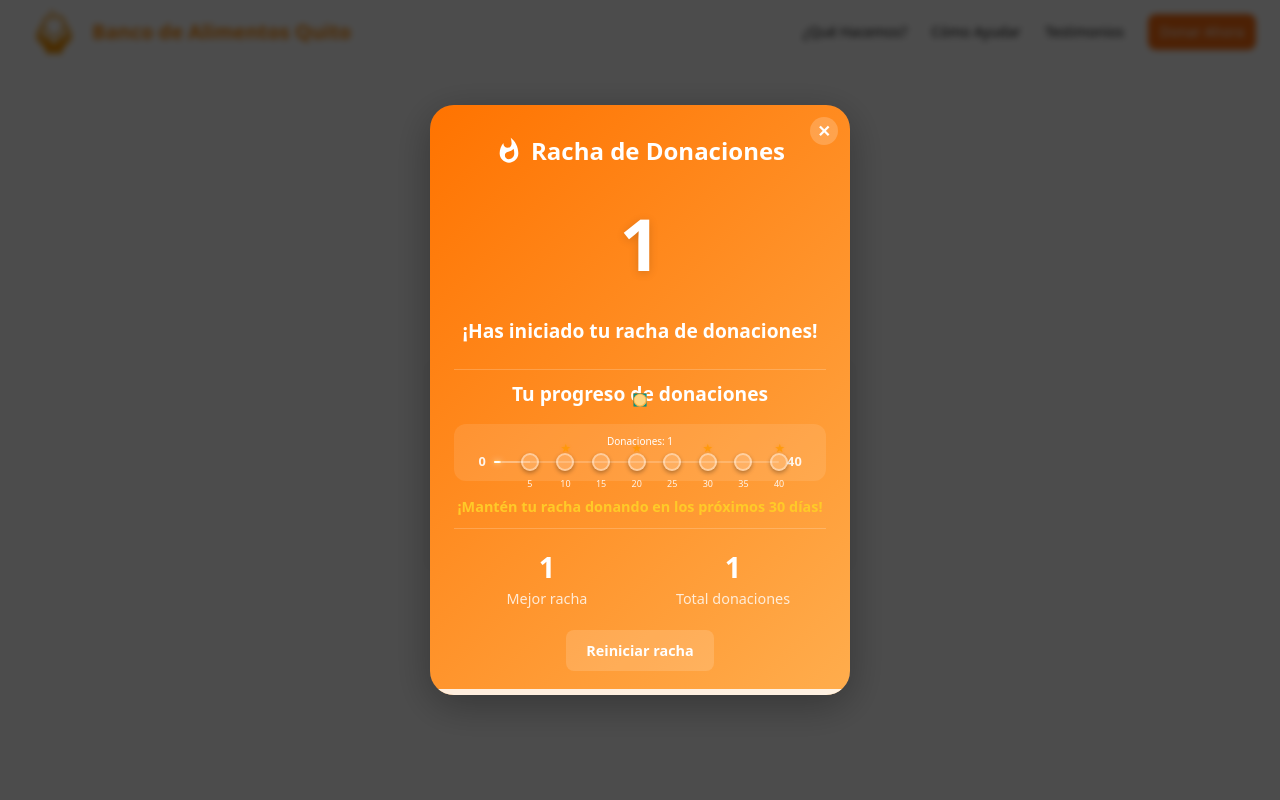
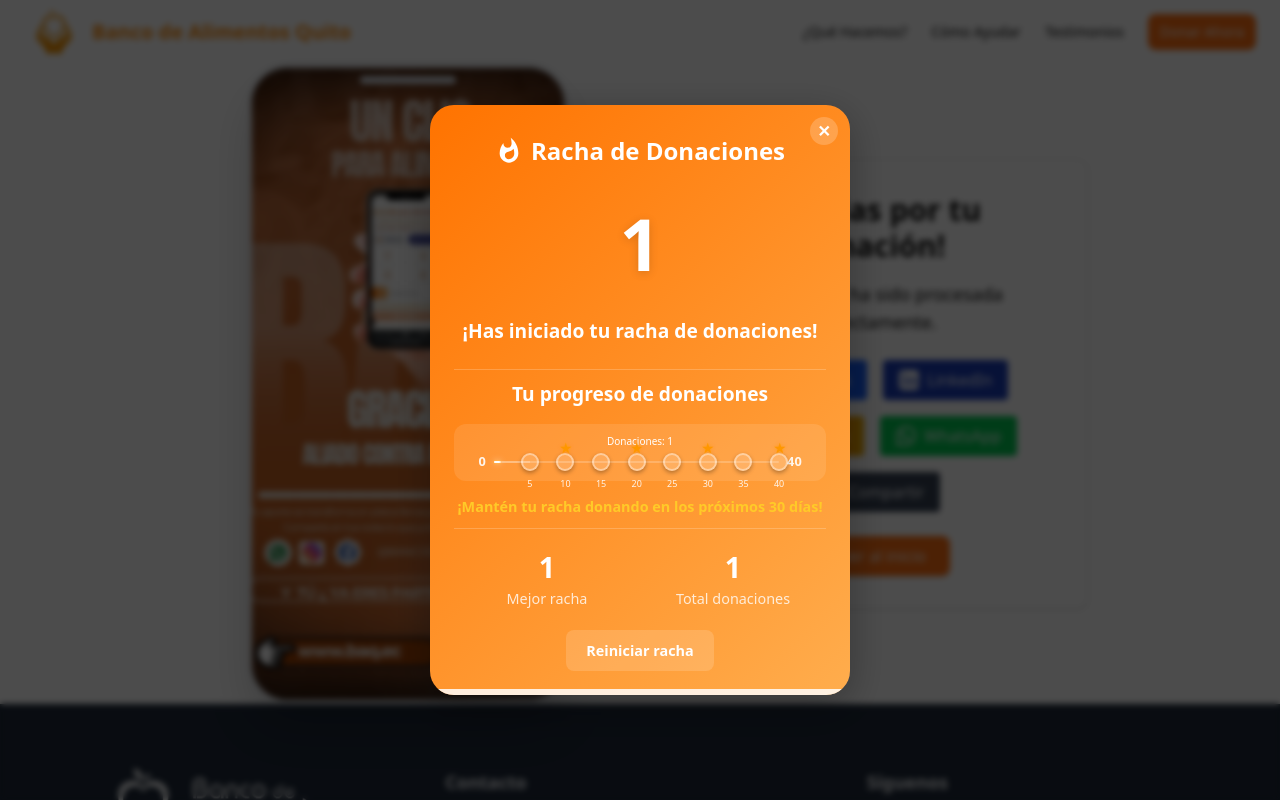
Before and after one commit to JSGGY/BAQ-Front, a Next.js app: page /thank-you in a window 1280 px wide. Shown: the top 800 px of the page. Built offline with nearby package versions, Linux system fonts and the light colour scheme.

Commit message:
feat: add payment thanks

```diff
--- a/src/app/donacion/mensual/page.tsx
+++ b/src/app/donacion/mensual/page.tsx
@@ -1,10 +1,12 @@
 'use client';
 import React, { useState } from 'react';
-import { useSearchParams } from 'next/navigation';
-import { confetti } from 'sonner';
+import { useSearchParams, useRouter } from 'next/navigation';
+import { toast } from 'sonner';
+import Link from 'next/link';
 
 export default function DonacionMensualPage() {
   const params = useSearchParams();
+  const router = useRouter();
   const monto = Number(params.get('monto')) || 0;
   const [form, setForm] = useState({
     correo: '',
@@ -15,12 +17,14 @@ export default function DonacionMensualPage() {
   });
   const [enviado, setEnviado] = useState(false);
   const [tocado, setTocado] = useState<{[k: string]: boolean}>({});
+  const [termsChecked, setTermsChecked] = useState(false);
 
   const handleChange = (e: React.ChangeEvent<HTMLInputElement | HTMLSelectElement>) => {
-    const { name, value, type, checked } = e.target;
+    const target = e.target;
+    const { name, value, type } = target;
     setForm(f => ({
       ...f,
-      [name]: type === 'checkbox' ? checked : value,
+      [name]: type === 'checkbox' ? (target as HTMLInputElement).checked : value,
     }));
     setTocado(t => ({ ...t, [name]: true }));
   };
@@ -32,10 +36,20 @@ export default function DonacionMensualPage() {
   const handleSubmit = (e: React.FormEvent) => {
     e.preventDefault();
     setTocado({ correo: true, cuenta: true, tipoCuenta: true, banco: true, acepta: true });
-    if (!(form.correo && form.cuenta && form.tipoCuenta && form.banco && form.acepta)) return;
+    if (!(form.correo && form.cuenta && form.tipoCuenta && form.banco && form.acepta && termsChecked)) return;
     setEnviado(true);
-    confetti();
-    setTimeout(() => setEnviado(false), 2200);
+    toast.success('¡Contrato generado!', {
+      description: 'Te hemos enviado el contrato generado a tu correo electrónico.',
+      duration: 2200,
+      action: {
+        label: '',
+        onClick: () => {},
+      },
+    });
+    setTimeout(() => {
+      setEnviado(false);
+      router.push('/thank-you');
+    }, 2200);
   };
 
   return (
@@ -69,7 +83,7 @@ export default function DonacionMensualPage() {
               value={form.correo}
               onChange={handleChange}
               onBlur={handleBlur}
-              style={{ width: '100%', padding: 12, borderRadius: 8, border: '1px solid #ddd', marginTop: 4, fontSize: 16, '::placeholder': { color: '#bbb' } }}
+              style={{ width: '100%', padding: 12, borderRadius: 8, border: '1px solid #ddd', marginTop: 4, fontSize: 16, color: '#222' }}
               placeholder="tucorreo@email.com"
             />
             {tocado.correo && !form.correo && <span style={{ color: '#e53e3e', fontSize: 13 }}>Falta completar este campo</span>}
@@ -83,7 +97,7 @@ export default function DonacionMensualPage() {
               value={form.cuenta}
               onChange={handleChange}
               onBlur={handleBlur}
-              style={{ width: '100%', padding: 12, borderRadius: 8, border: '1px solid #ddd', marginTop: 4, fontSize: 16, '::placeholder': { color: '#bbb' } }}
+              style={{ width: '100%', padding: 12, borderRadius: 8, border: '1px solid #ddd', marginTop: 4, fontSize: 16, color: '#222' }}
               placeholder="Ej: 1234567890"
             />
             {tocado.cuenta && !form.cuenta && <span style={{ color: '#e53e3e', fontSize: 13 }}>Falta completar este campo</span>}
@@ -163,9 +177,31 @@ export default function DonacionMensualPage() {
             </span>
             {tocado.acepta && !form.acepta && <span style={{ color: '#e53e3e', fontSize: 13, display: 'block', marginTop: 4 }}>Debes aceptar la cláusula</span>}
           </div>
+          <div style={{ width: '100%', margin: '12px 0', background: '#f8fafc', borderRadius: 8, padding: 12, border: '1px solid #eee', color: '#2F3388', fontSize: 15 }}>
+            <input
+              type="checkbox"
+              name="terms"
+              checked={termsChecked}
+              onChange={e => setTermsChecked(e.target.checked)}
+              required
+              style={{ marginRight: 8 }}
+            />
+            <span>
+              Acepto que he leído previamente los{' '}
+              <Link
+                href="/politicas"
+                className="text-primary hover:underline"
+                target="_blank"
+                rel="noopener noreferrer"
+              >
+                Términos y Condiciones, y Política de Tratamiento de Datos Personales
+              </Link>
+              .
+            </span>
+          </div>
           <button
             type="submit"
-            disabled={!(form.correo && form.cuenta && form.tipoCuenta && form.banco && form.acepta)}
+            disabled={!(form.correo && form.cuenta && form.tipoCuenta && form.banco && form.acepta && termsChecked)}
             style={{
               width: '100%',
               background: 'linear-gradient(90deg, #ff7300, #ffb347)',
@@ -177,8 +213,8 @@ export default function DonacionMensualPage() {
               padding: 14,
               marginTop: 8,
               boxShadow: '0 2px 8px #ff730033',
-              cursor: !(form.correo && form.cuenta && form.tipoCuenta && form.banco && form.acepta) ? 'not-allowed' : 'pointer',
-              opacity: !(form.correo && form.cuenta && form.tipoCuenta && form.banco && form.acepta) ? 0.5 : 1,
+              cursor: !(form.correo && form.cuenta && form.tipoCuenta && form.banco && form.acepta && termsChecked) ? 'not-allowed' : 'pointer',
+              opacity: !(form.correo && form.cuenta && form.tipoCuenta && form.banco && form.acepta && termsChecked) ? 0.5 : 1,
               transition: 'background 0.2s',
             }}
           >
--- a/src/app/thank-you/page.tsx
+++ b/src/app/thank-you/page.tsx
@@ -1,10 +1,11 @@
 'use client';
 
 import Link from 'next/link';
-import React, { useState, useEffect, useRef } from 'react';
+import React, { useState, useEffect, useRef, useCallback } from 'react';
 import { StreakData, handleStreakCalculation, createConfetti } from './DonationStreak';
 import DonationStreakPopup from './DonationStreakPopup';
 import DonationStreakMinimized from './DonationStreakMinimized';
+import Image from 'next/image';
 
 export default function ThankYou() {
   // Estados para el manejo de la racha de donaciones
@@ -24,6 +25,28 @@ export default function ThankYou() {
   const [donationHistory, setDonationHistory] = useState<Array<{date: string, amount?: number, breakPoint?: boolean, milestone?: boolean}>>([]);
 
   const confettiRef = useRef<HTMLDivElement | null>(null);
+
+  // Lógica para compartir en redes sociales
+  const shareText = '¡Acabo de hacer una donación al Banco de Alimentos Quito! Súmate tú también y ayuda a combatir el hambre en Ecuador.';
+  const shareUrl = typeof window !== 'undefined' ? window.location.href : 'https://baq.ec/thank-you';
+  const shareImage = '/thanks-image.jpeg';
+
+  // Web Share API para compartir en móvil (incluyendo imagen si es posible)
+  const handleNativeShare = useCallback(async () => {
+    if (navigator.share) {
+      try {
+        await navigator.share({
+          title: 'Banco de Alimentos Quito',
+          text: shareText,
+          url: shareUrl,
+        });
+      } catch (err) {
+        // Cancelado o error
+      }
+    } else {
+      alert('La función de compartir no está disponible en este navegador.');
+    }
+  }, [shareText, shareUrl]);
 
   // Simular carga y mostrar popup de racha
   useEffect(() => {
@@ -63,7 +86,7 @@ export default function ThankYou() {
       return () => {
         clearInterval(progressInterval);
       };
-    }, 1000);
+    }, []);
 
     return () => {
       clearTimeout(popupTimer);
@@ -112,12 +135,82 @@ export default function ThankYou() {
   };
 
   return (
-    <div className="flex min-h-screen flex-col items-center justify-center p-8">
-      <div className="rounded-lg border bg-card p-8 text-center shadow-sm">
-        <h1 className="text-3xl font-bold mb-4">¡Gracias por tu compra!</h1>
+    <div className="w-full max-w-4xl mx-auto grid grid-cols-1 md:grid-cols-2 gap-8 items-center min-h-[70vh]">
+      {/* Mockup de celular con imagen */}
+      <div className="flex justify-center items-center">
+        <div className="relative w-[320px] h-[640px] bg-black rounded-[2.5rem] shadow-2xl border-4 border-gray-200 flex items-center justify-center overflow-hidden">
+          <div className="absolute top-2 left-1/2 -translate-x-1/2 w-24 h-2 bg-gray-300 rounded-full z-10" />
+          <Image
+            src="/thanks-image.jpeg"
+            alt="Gracias por tu donación"
+            fill
+            className="object-cover rounded-[2.2rem]"
+            priority
+          />
+        </div>
+      </div>
+      {/* Sección de agradecimiento y compartir */}
+      <div className="rounded-lg border bg-card p-8 text-center shadow-sm flex flex-col items-center justify-center">
+        <h1 className="text-3xl font-bold mb-4">¡Gracias por tu donación!</h1>
         <p className="mb-6 text-lg">
-          Tu pago ha sido procesado correctamente.
+          Tu donación ha sido procesada correctamente.
         </p>
+        {/* Botones para compartir en redes sociales */}
+        <div className="flex flex-wrap justify-center gap-4 mb-6">
+          {/* Facebook */}
+          <a
+            href={`https://www.facebook.com/sharer/sharer.php?u=${encodeURIComponent(shareUrl)}&quote=${encodeURIComponent(shareText)}`}
+            target="_blank"
+            rel="noopener noreferrer"
+            className="inline-flex items-center gap-2 px-4 py-2 bg-blue-600 text-white rounded hover:bg-blue-700 transition"
+            title="Compartir en Facebook"
+          >
+            <svg width="20" height="20" fill="currentColor" viewBox="0 0 24 24"><path d="M22.675 0h-21.35C.595 0 0 .592 0 1.326v21.348C0 23.408.595 24 1.325 24h11.495v-9.294H9.692v-3.622h3.128V8.413c0-3.1 1.893-4.788 4.659-4.788 1.325 0 2.463.099 2.797.143v3.24l-1.918.001c-1.504 0-1.797.715-1.797 1.763v2.313h3.587l-.467 3.622h-3.12V24h6.116C23.406 24 24 23.408 24 22.674V1.326C24 .592 23.406 0 22.675 0"/></svg>
+            Facebook
+          </a>
+          {/* LinkedIn */}
+          <a
+            href={`https://www.linkedin.com/sharing/share-offsite/?url=${encodeURIComponent(shareUrl)}`}
+            target="_blank"
+            rel="noopener noreferrer"
+            className="inline-flex items-center gap-2 px-4 py-2 bg-blue-800 text-white rounded hover:bg-blue-900 transition"
+            title="Compartir en LinkedIn"
+          >
+            <svg width="20" height="20" fill="currentColor" viewBox="0 0 24 24"><path d="M19 0h-14c-2.761 0-5 2.239-5 5v14c0 2.761 2.239 5 5 5h14c2.762 0 5-2.239 5-5v-14c0-2.761-2.238-5-5-5zm-11 19h-3v-10h3v10zm-1.5-11.268c-.966 0-1.75-.784-1.75-1.75s.784-1.75 1.75-1.75 1.75.784 1.75 1.75-.784 1.75-1.75 1.75zm15.5 11.268h-3v-5.604c0-1.337-.025-3.063-1.868-3.063-1.868 0-2.154 1.459-2.154 2.967v5.7h-3v-10h2.881v1.367h.041c.401-.761 1.379-1.563 2.841-1.563 3.039 0 3.6 2.001 3.6 4.601v5.595z"/></svg>
+            LinkedIn
+          </a>
+          {/* Instagram (abrir perfil) */}
+          <a
+            href="https://www.instagram.com/baq.ec/"
+            target="_blank"
+            rel="noopener noreferrer"
+            className="inline-flex items-center gap-2 px-4 py-2 bg-gradient-to-r from-pink-500 via-red-500 to-yellow-500 text-white rounded hover:opacity-90 transition"
+            title="Ver Instagram de la Fundación"
+          >
+            <svg width="20" height="20" fill="currentColor" viewBox="0 0 24 24"><path d="M12 2.163c3.204 0 3.584.012 4.85.07 1.366.062 2.633.334 3.608 1.308.974.974 1.246 2.242 1.308 3.608.058 1.266.069 1.646.069 4.851s-.011 3.584-.069 4.85c-.062 1.366-.334 2.633-1.308 3.608-.974.974-2.242 1.246-3.608 1.308-1.266.058-1.646.069-4.85.069s-3.584-.011-4.85-.069c-1.366-.062-2.633-.334-3.608-1.308-.974-.974-1.246-2.242-1.308-3.608C2.175 15.647 2.163 15.267 2.163 12s.012-3.584.07-4.85c.062-1.366.334-2.633 1.308-3.608.974-.974 2.242-1.246 3.608-1.308C8.416 2.175 8.796 2.163 12 2.163zm0-2.163C8.741 0 8.332.013 7.052.072 5.771.131 4.659.425 3.678 1.406c-.981.981-1.275 2.093-1.334 3.374C2.013 8.332 2 8.741 2 12c0 3.259.013 3.668.072 4.948.059 1.281.353 2.393 1.334 3.374.981.981 2.093 1.275 3.374 1.334C8.332 23.987 8.741 24 12 24s3.668-.013 4.948-.072c1.281-.059 2.393-.353 3.374-1.334.981-.981 1.275-2.093 1.334-3.374.059-1.28.072-1.689.072-4.948 0-3.259-.013-3.668-.072-4.948-.059-1.281-.353-2.393-1.334-3.374-.981-.981-2.093-1.275-3.374-1.334C15.668.013 15.259 0 12 0zm0 5.838a6.162 6.162 0 1 0 0 12.324 6.162 6.162 0 0 0 0-12.324zm0 10.162a3.999 3.999 0 1 1 0-7.998 3.999 3.999 0 0 1 0 7.998zm6.406-11.845a1.44 1.44 0 1 0 0 2.881 1.44 1.44 0 0 0 0-2.881z"/></svg>
+            Instagram
+          </a>
+          {/* WhatsApp */}
+          <a
+            href={`https://wa.me/?text=${encodeURIComponent(shareText + ' ' + shareUrl)}`}
+            target="_blank"
+            rel="noopener noreferrer"
+            className="inline-flex items-center gap-2 px-4 py-2 bg-green-500 text-white rounded hover:bg-green-600 transition"
+            title="Compartir en WhatsApp"
+          >
+            <svg width="20" height="20" fill="currentColor" viewBox="0 0 24 24"><path d="M17.472 14.382c-.297-.149-1.758-.867-2.029-.967-.273-.099-.471-.148-.67.15-.197.297-.767.966-.94 1.164-.173.199-.347.223-.644.075-.297-.149-1.255-.463-2.39-1.475-.883-.788-1.48-1.761-1.653-2.059-.173-.297-.018-.458.13-.606.134-.133.298-.347.446-.52.151-.172.2-.296.3-.495.099-.198.05-.372-.025-.521-.075-.148-.669-1.611-.916-2.207-.242-.579-.487-.5-.669-.51-.173-.008-.372-.01-.571-.01-.198 0-.52.074-.792.372-.272.297-1.04 1.016-1.04 2.479 0 1.462 1.065 2.875 1.213 3.074.149.198 2.095 3.2 5.077 4.363.709.306 1.262.489 1.694.626.712.227 1.36.195 1.872.118.571-.085 1.758-.719 2.006-1.413.248-.694.248-1.288.173-1.413-.074-.124-.272-.198-.57-.347m-5.421 7.617h-.001a9.87 9.87 0 0 1-5.031-1.378l-.361-.214-3.741.982.999-3.648-.235-.374a9.86 9.86 0 0 1-1.51-5.26c.001-5.455 4.436-9.89 9.893-9.89 2.64 0 5.122 1.03 6.988 2.898a9.825 9.825 0 0 1 2.896 6.994c-.003 5.456-4.438 9.891-9.893 9.891m8.413-18.304A11.815 11.815 0 0 0 12.05 0C5.495 0 .06 5.435.058 12.086c0 2.13.557 4.21 1.615 6.033L.057 24l6.063-1.594a11.876 11.876 0 0 0 5.929 1.523h.005c6.554 0 11.89-5.435 11.893-12.085a11.82 11.82 0 0 0-3.48-8.651"/></svg>
+            WhatsApp
+          </a>
+          {/* Compartir nativo (Web Share API) */}
+          <button
+            onClick={handleNativeShare}
+            className="inline-flex items-center gap-2 px-4 py-2 bg-gray-700 text-white rounded hover:bg-gray-800 transition"
+            title="Compartir desde tu dispositivo"
+          >
+            <svg width="20" height="20" fill="currentColor" viewBox="0 0 24 24"><path d="M18 8.59V5a3 3 0 0 0-3-3H5a3 3 0 0 0-3 3v14a3 3 0 0 0 3 3h10a3 3 0 0 0 3-3v-3.59l1.3 1.3a1 1 0 0 0 1.4-1.42l-3-3a1 1 0 0 0-1.4 0l-3 3a1 1 0 0 0 1.4 1.42l1.3-1.3z"/></svg>
+            Compartir
+          </button>
+        </div>
         <Link
           href="/"
           className="inline-flex items-center justify-center rounded-md bg-primary px-6 py-2 text-center font-medium text-primary-foreground shadow transition-colors hover:bg-primary/90"
```
Also changed, not shown: public/thanks-image.jpeg (added).
